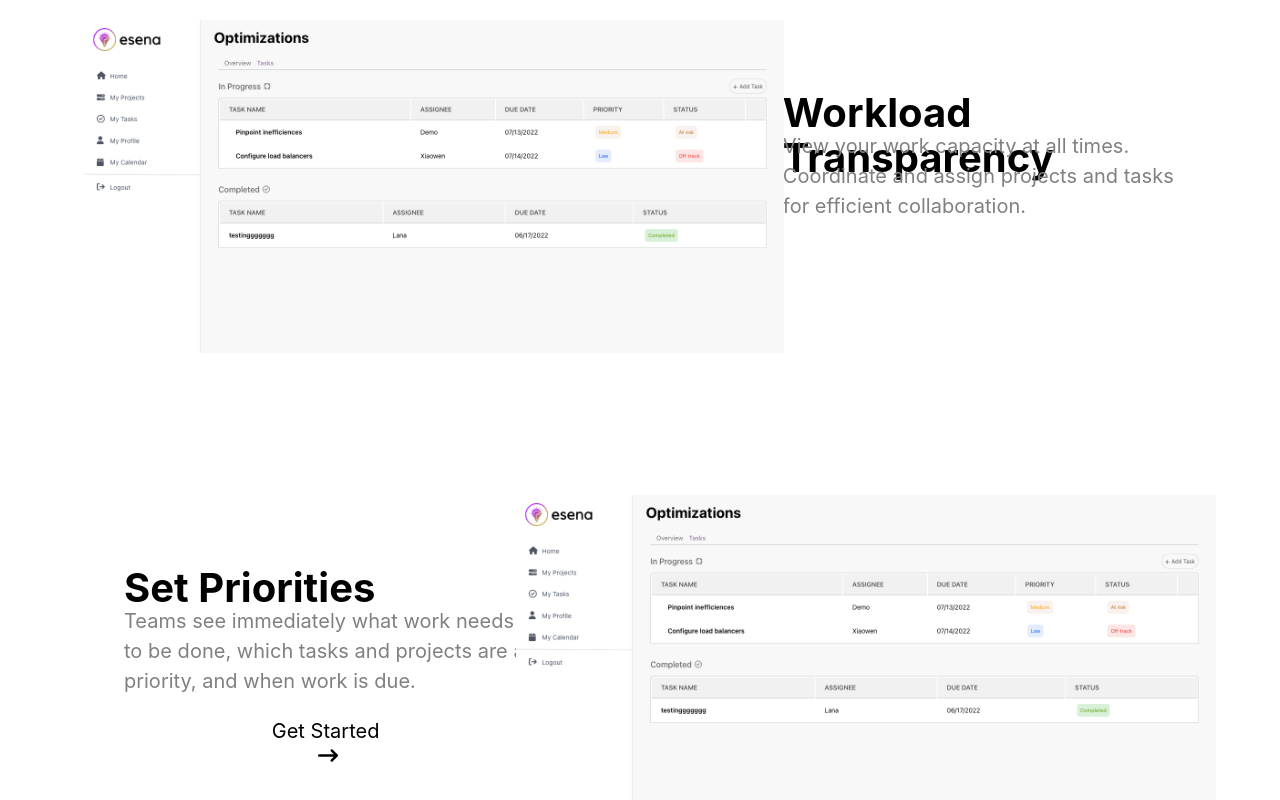
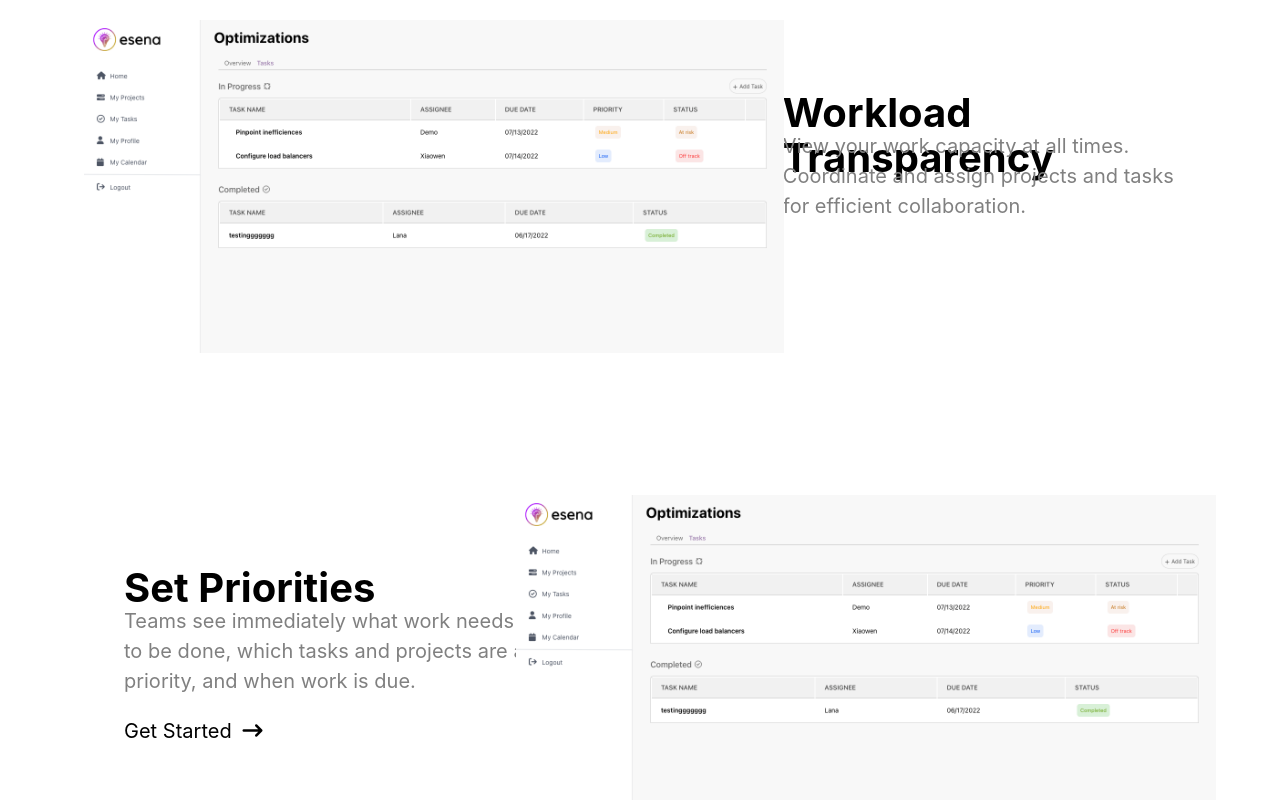
Before and after one commit to vee-alianza/Esena, a React (Create React App) app in the folder react-app/: page / in a window 1280 px wide. Shown: the part 1230-2030 px from the top of the page. Built offline with nearby package versions, Linux system fonts and the light colour scheme; no server answers.

Commit message:
update Footer css

```diff
--- a/react-app/src/components/About/footer.css
+++ b/react-app/src/components/About/footer.css
@@ -2,6 +2,7 @@
     display: flex;
     flex-direction: column;
     align-items: center;
+
 
 }
 
@@ -32,7 +33,7 @@
     width: 50%;
 }
 
-a {
+.dev-info-footer a {
     text-decoration: none;
     display: flex;
     flex-direction: column;
--- a/react-app/src/components/About/footer.js
+++ b/react-app/src/components/About/footer.js
@@ -1,4 +1,5 @@
 import { NavLink } from "react-router-dom";
+import logo from "../../assets/logo.png"
 import "./footer.css";
 
 const Footer = () => {
@@ -6,7 +7,7 @@ const Footer = () => {
         <>
             <div className="footer-container">
                 <div className="dev-info-container">
-                    <img className="logo-footer" src="/images/logo.png" />
+                    <img className="logo-footer" src={logo} />
                     <div className="dev-info-footer">
                         <h3>Ethen Chen</h3>
                         <a href="https://travelr-ec.herokuapp.com/">Travelr</a>
--- a/react-app/src/components/About/index.css
+++ b/react-app/src/components/About/index.css
@@ -39,10 +39,10 @@ h3 {
     padding: 5%;
 } */
 
-a i {
+.logo-container a i {
     transition: all 0.3s linear;
 }
 
-a:hover i {
+.logo-container a:hover i {
     transform: scale(1.5);
 }
--- a/react-app/src/components/SplashPage/index.js
+++ b/react-app/src/components/SplashPage/index.js
@@ -6,6 +6,7 @@ import "./index.css";
 import splashImg1 from "../../assets/splashimg1.jpeg";
 import splashImg2 from "../../assets/splashimg2.jpeg";
 import splashexample1 from "../../assets/splashexample1.png";
+import Footer from "../About/footer";
 
 const SplashPage = () => {
   return (
@@ -87,7 +88,9 @@ const SplashPage = () => {
             <img src={splashexample1} />
           </div>
         </div>
+
       </div>
+      <Footer />
     </div>
   );
 };
```
